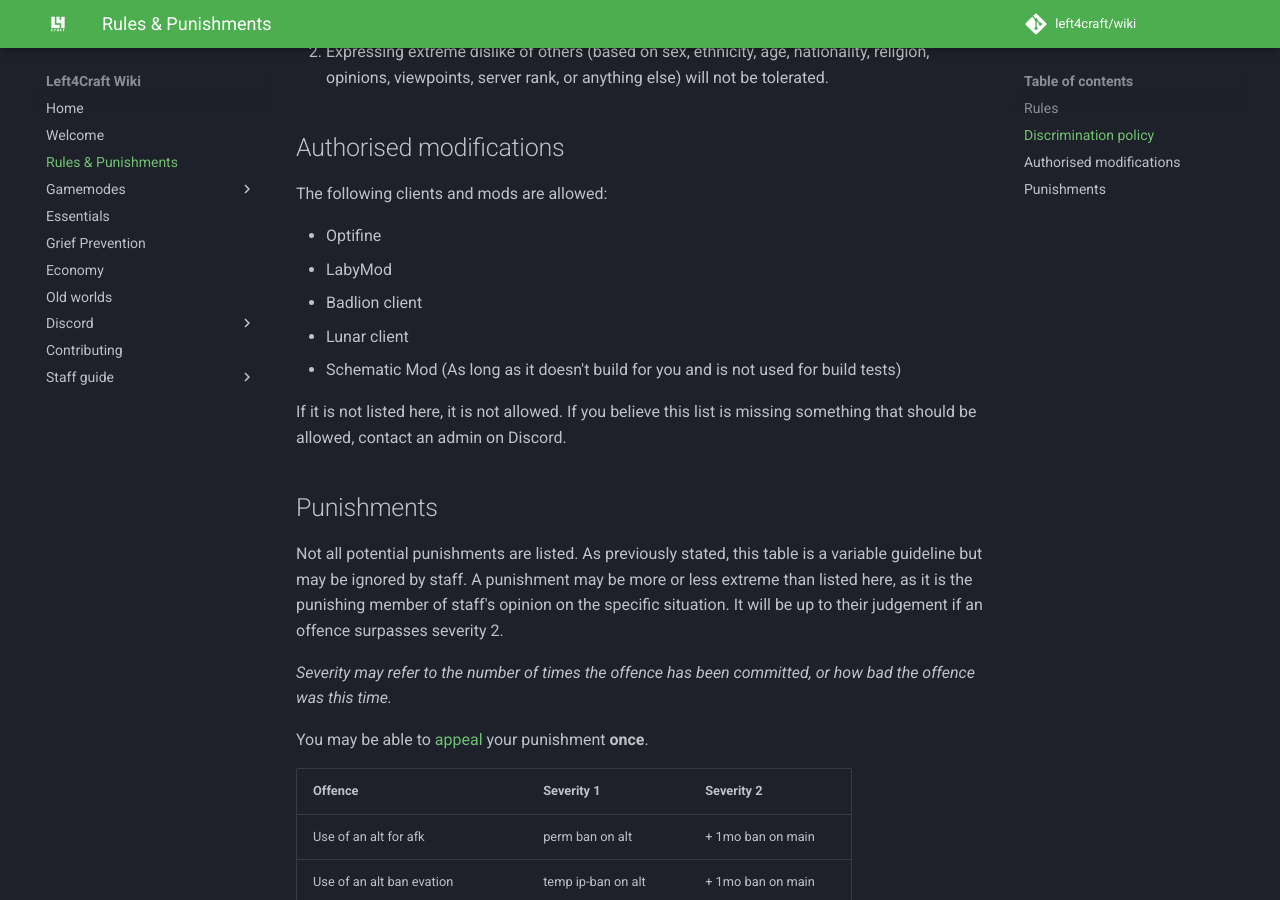
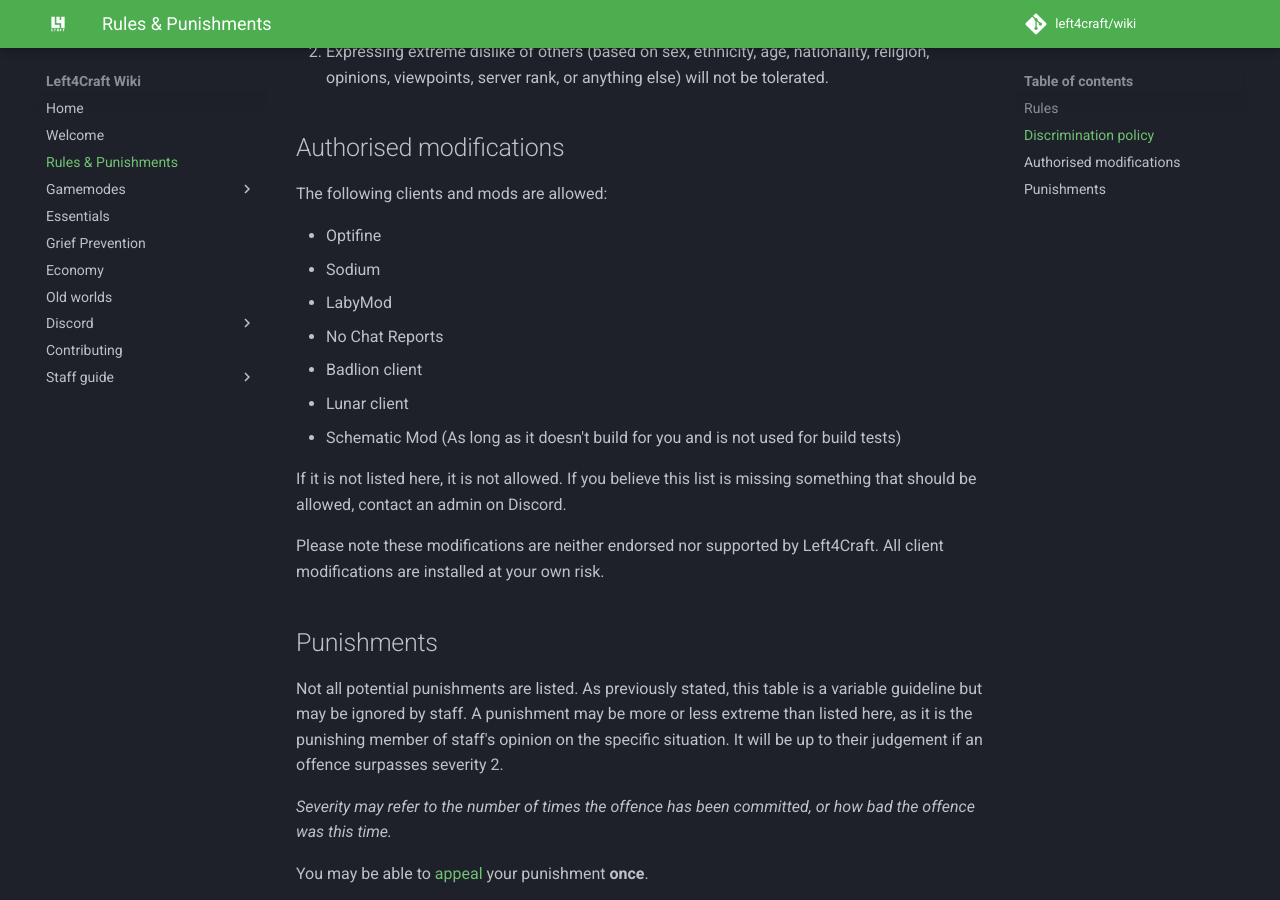
Before and after one commit to left4craft/wiki, an MkDocs documentation site: the page built from docs/rules.md, in a window 1280 px wide and 900 px high, scrolled down 2482 px. Built offline with MkDocs 1.6.1 and Material for MkDocs 9.7.7, drawn with Linux system fonts in a browser that asks for light colours; emoji names are drawn with the system emoji font; comment, search, counter and statistics services are not loaded.

Commit message:
Update rules.md

```diff
--- a/docs/rules.md
+++ b/docs/rules.md
@@ -102,12 +102,16 @@ Anyone found to have breached the rules may face [punishment as described below]
 The following clients and mods are allowed:
 
 - Optifine
+- Sodium
 - LabyMod
+- No Chat Reports
 - Badlion client
 - Lunar client
 - Schematic Mod (As long as it doesn't build for you and is not used for build tests)
 
 If it is not listed here, it is not allowed. If you believe this list is missing something that should be allowed, contact an admin on Discord.
+
+Please note these modifications are neither endorsed nor supported by Left4Craft. All client modifications are installed at your own risk.
 
 ## Punishments
 
```
